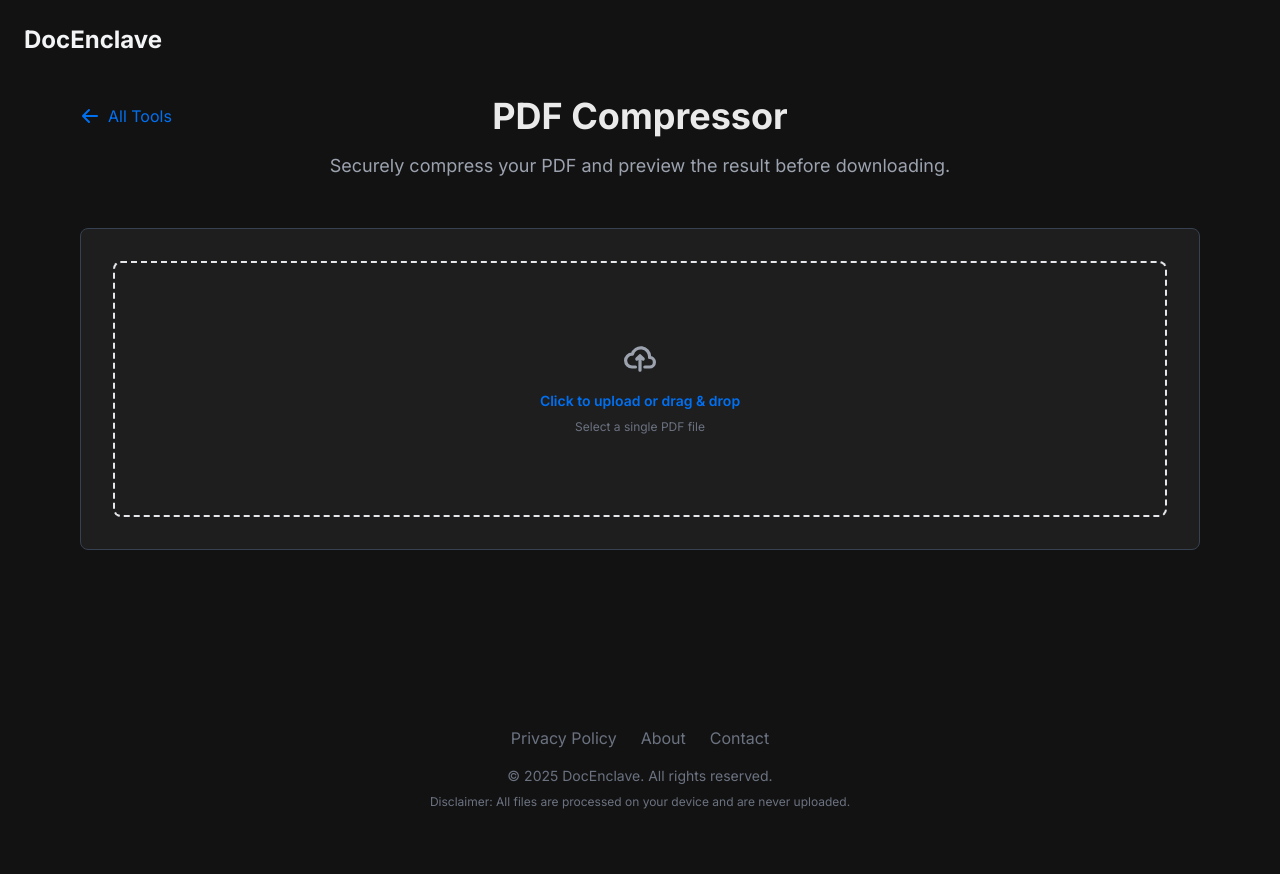
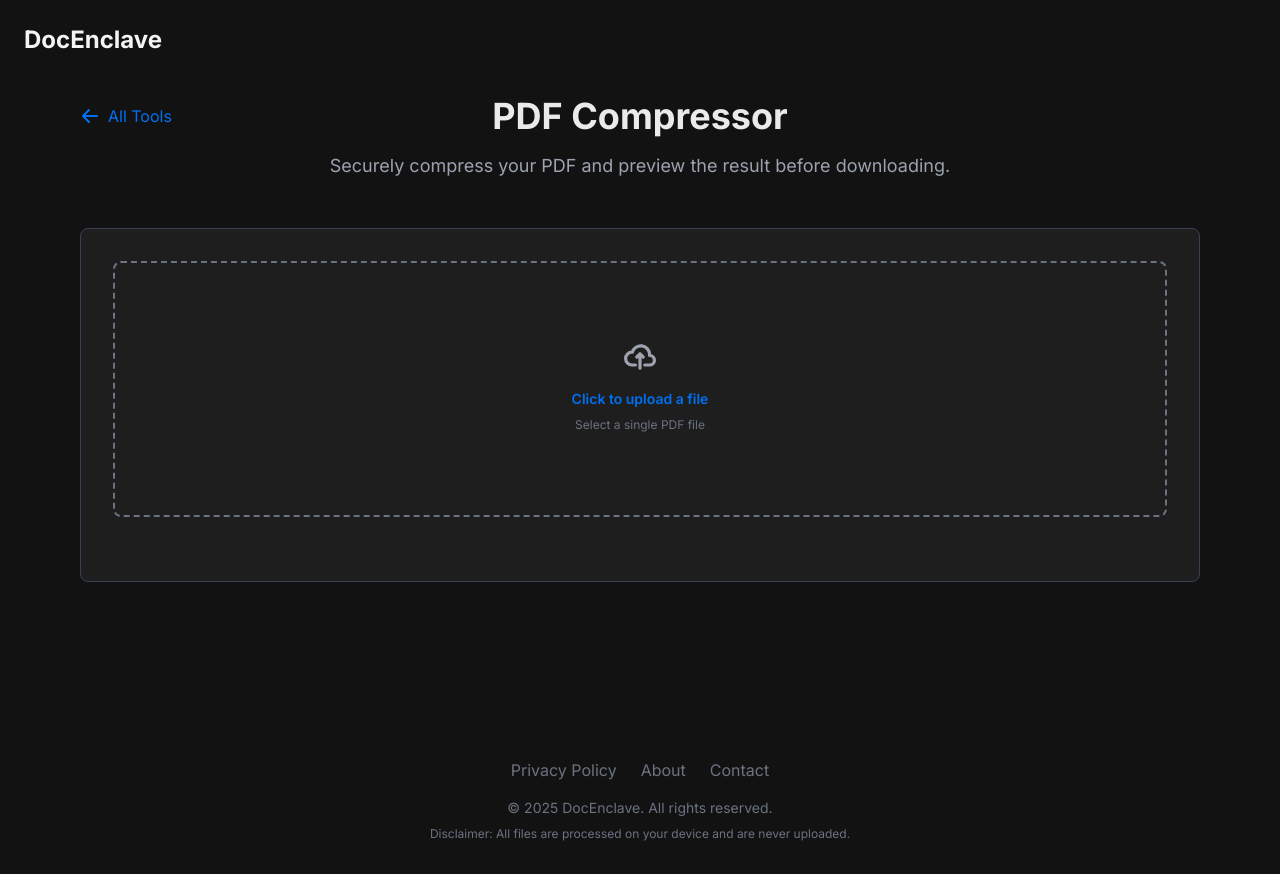
Before and after one commit to Swarnadeep17/docenclave, a Next.js app: page /compress-pdf in a window 1280 px wide. Before the commit the page ends 842 px from the top, so only its background shows below. Built offline with nearby package versions, Linux system fonts and the light colour scheme.

Commit message:
Update CompressTool.js

```diff
--- a/src/app/compress-pdf/CompressTool.js
+++ b/src/app/compress-pdf/CompressTool.js
@@ -3,7 +3,6 @@
 import { useState, useCallback, useRef } from 'react';
 import { PDFDocument } from 'pdf-lib';
 import * as pdfjs from 'pdfjs-dist';
-import { useDropzone } from 'react-dropzone';
 import { saveAs } from 'file-saver';
 import ToolPageHeader from '@/components/ToolPageHeader';
 
@@ -20,13 +19,23 @@ export default function CompressTool() {
   const [settings, setSettings] = useState(initialSettings);
   const [isProcessing, setIsProcessing] = useState(false);
   const [processingMessage, setProcessingMessage] = useState('');
-
   const [compressedFile, setCompressedFile] = useState(null);
   const previewCanvasRef = useRef(null);
 
+  // --- RE-IMPLEMENTED handleFileChange, based on MergeTool.js ---
+  const handleFileChange = (event) => {
+    const selectedFile = event.target.files[0];
+    event.target.value = null; // Reset file input
+    if (selectedFile && selectedFile.type === 'application/pdf') {
+        setFile(selectedFile);
+        setCompressedFile(null); // Reset any previous result
+    } else {
+        alert('Please select a valid PDF file.');
+    }
+  };
+
   const handleProcess = async () => {
     if (!file) return;
-
     setIsProcessing(true);
     setProcessingMessage('Reconstructing PDF...');
 
@@ -99,18 +108,6 @@ export default function CompressTool() {
       fetch('/api/stats', { method: 'POST', headers: { 'Content-Type': 'application/json' }, body: JSON.stringify({ statToIncrement: 'downloads' }) });
   };
 
-  const { getRootProps, getInputProps, isDragActive } = useDropzone({
-    onDrop: useCallback(acceptedFiles => {
-        const uploadedFile = acceptedFiles[0];
-        if (uploadedFile && uploadedFile.type.includes('pdf')) {
-            setFile(uploadedFile);
-            setCompressedFile(null); // Reset preview on new file
-        }
-        else alert("Please upload a valid PDF file.");
-    }, []),
-    accept: { 'application/pdf': ['.pdf'] }, multiple: false,
-  });
-
   const formatBytes = (bytes, decimals = 2) => {
     if (!+bytes) return '0 Bytes';
     const k = 1024;
@@ -130,20 +127,22 @@ export default function CompressTool() {
   };
 
   const UploadView = () => (
-    <div {...getRootProps()} className={`flex flex-col items-center justify-center w-full h-64 border-2 border-dashed rounded-lg cursor-pointer transition-colors ${isDragActive ? 'border-accent bg-gray-800' : 'hover:bg-gray-800 hover:border-gray-400'}`}>
-      <input {...getInputProps()} />
-      <svg className="w-8 h-8 mb-4 text-gray-400" aria-hidden="true" xmlns="http://www.w3.org/2000/svg" fill="none" viewBox="0 0 20 16"><path stroke="currentColor" strokeLinecap="round" strokeLinejoin="round" strokeWidth="2" d="M13 13h3a3 3 0 0 0 0-6h-.025A5.56 5.56 0 0 0 16 6.5 5.5 5.5 0 0 0 5.207 5.021C5.137 5.017 5.071 5 5 5a4 4 0 0 0 0 8h2.167M10 15V6m0 0L8 8m2-2 2 2"/></svg>
-      <p className="mb-2 text-sm text-gray-400"><span className="font-semibold text-accent">{isDragActive ? 'Drop PDF here' : 'Click to upload or drag & drop'}</span></p>
-      <p className="text-xs text-gray-500">Select a single PDF file</p>
-    </div>
+    <label htmlFor="file-upload" className="mb-8 flex flex-col items-center justify-center w-full h-64 border-2 border-dashed border-gray-500 rounded-lg cursor-pointer hover:bg-gray-800 hover:border-accent transition-colors">
+        <div className="flex flex-col items-center justify-center pt-5 pb-6">
+            <svg className="w-8 h-8 mb-4 text-gray-400" aria-hidden="true" xmlns="http://www.w3.org/2000/svg" fill="none" viewBox="0 0 20 16"><path stroke="currentColor" strokeLinecap="round" strokeLinejoin="round" strokeWidth="2" d="M13 13h3a3 3 0 0 0 0-6h-.025A5.56 5.56 0 0 0 16 6.5 5.5 5.5 0 0 0 5.207 5.021C5.137 5.017 5.071 5 5 5a4 4 0 0 0 0 8h2.167M10 15V6m0 0L8 8m2-2 2 2"/></svg>
+            <p className="mb-2 text-sm text-gray-400"><span className="font-semibold text-accent">Click to upload a file</span></p>
+            <p className="text-xs text-gray-500">Select a single PDF file</p>
+        </div>
+        <input id="file-upload" type="file" className="hidden" accept=".pdf" onChange={handleFileChange} />
+    </label>
   );
 
   const SettingsView = () => (
       <div className="grid grid-cols-1 md:grid-cols-3 gap-8">
           <div className="md:col-span-2 bg-gray-900/50 rounded-lg p-4 flex flex-col items-center justify-center min-h-[400px] text-center">
-              <h3 className="text-2xl font-semibold mb-4 text-gray-200">Your file is ready to be compressed.</h3>
+              <h3 className="text-2xl font-semibold mb-4 text-gray-200">Your file is ready.</h3>
               <p className="text-gray-400">Original Size: <span className="font-bold">{formatBytes(file.size)}</span></p>
-              <p className="mt-4 max-w-sm text-gray-500">Choose your desired settings on the right, then click the button below to generate a compressed preview.</p>
+              <p className="mt-4 max-w-sm text-gray-500">Choose your desired compression settings on the right, then click the button below to generate a compressed preview.</p>
           </div>
           <div className="md:col-span-1 flex flex-col space-y-6">
               <h3 className="text-2xl font-bold border-b border-gray-600 pb-2">Compression Settings</h3>
```
